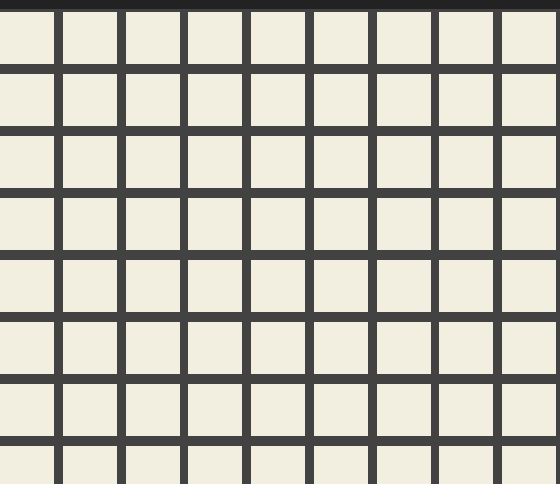
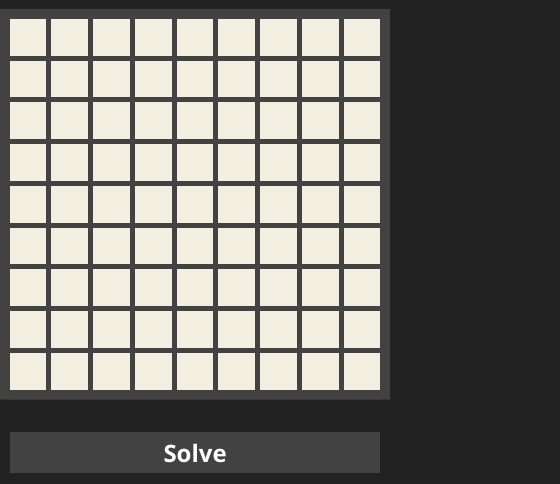
Before and after one commit to Endward01/Sudoku-Solver, a plain HTML site: page index.html in a window 390 px wide. Shown: the part 95-579 px from the top of the page, 560 px wide, since content can reach past the window. Drawn offline with nearby package versions, Linux system fonts and the light colour scheme.

Commit message:
mobile version

```diff
--- a/style.css
+++ b/style.css
@@ -5,6 +5,7 @@
 body {
   box-sizing: border-box;
   background-color: #222222;
+  width: 100vw;
   height: 100vh;
   overflow: hidden;
   display: flex;
@@ -19,8 +20,9 @@ h1 {
   padding: 2rem 0;
 }
 .sudoku-board {
-  width: 35rem;
-  height: 35rem;
+  width: 95%;
+  aspect-ratio: 1/1;
+  padding: 10px 0;
   margin: 0 auto;
   background-color: #434242;
   box-shadow: 0 0 0 100vmax #434242;
@@ -29,32 +31,36 @@ h1 {
   grid-template-columns: repeat(9, 1fr);
   grid-template-rows: repeat(9, 1fr);
   gap: 5px;
-  align-items: center;
+  justify-content: center;
+  align-content: center;
 }
 .sudoku-solve-btn {
   cursor: pointer;
-  width: 35rem;
+  width: 95%;
   background-color: #434242;
   font-weight: bold;
   color: #fff;
   font-size: 24px;
-  margin: 2rem 0;
+  margin: 2rem;
 
-  border:  solid 3px #434242;
+  border: solid 3px #434242;
   transition: 100ms border ease-in-out;
 }
-.sudoku-solve-btn:hover{
-  border-color:#22a39f;
+.sudoku-solve-btn:hover {
+  border-color: #22a39f;
   transition: 100ms border ease-in-out;
 }
-.sudoku-solve-btn:active{
-  background-color:#22a39f;
+.sudoku-solve-btn:active {
+  background-color: #22a39f;
 }
 input {
-  width: 50px;
-  height: 50px;
+  width: 100%;
+  height: 100%;
+  aspect-ratio: 1/1;
   font-size: 40px;
+  font-weight: 500;
   text-align: center;
+  padding: 0;
   background-color: #f3efe0;
   border: solid 0px #434242;
 }
@@ -65,25 +71,34 @@ a {
   color: #fff;
   margin: 0 auto;
   transition: 100ms color ease-in-out;
-
 }
-a:hover,a:active{
+a:hover,
+a:active {
   color: #22a39f;
 }
 i {
   font-size: 5rem;
 }
 
-/* For Firefox */
-
 input[type="number"] {
   -moz-appearance: textfield;
 }
-
-/* Webkit browsers like Safari and Chrome */
-
 input[type="number"]::-webkit-inner-spin-button,
 input[type="number"]::-webkit-outer-spin-button {
   -webkit-appearance: none;
   margin: 0;
 }
+
+@media (min-width: 992px) {
+  .sudoku-board,
+  .sudoku-solve-btn {
+    width: 35rem;
+  }
+  .sudoku-solve-btn {
+    margin: 1.5rem 0;
+    margin-bottom: 1rem;
+  }
+  i {
+    font-size: 2rem;
+  }
+}
```
